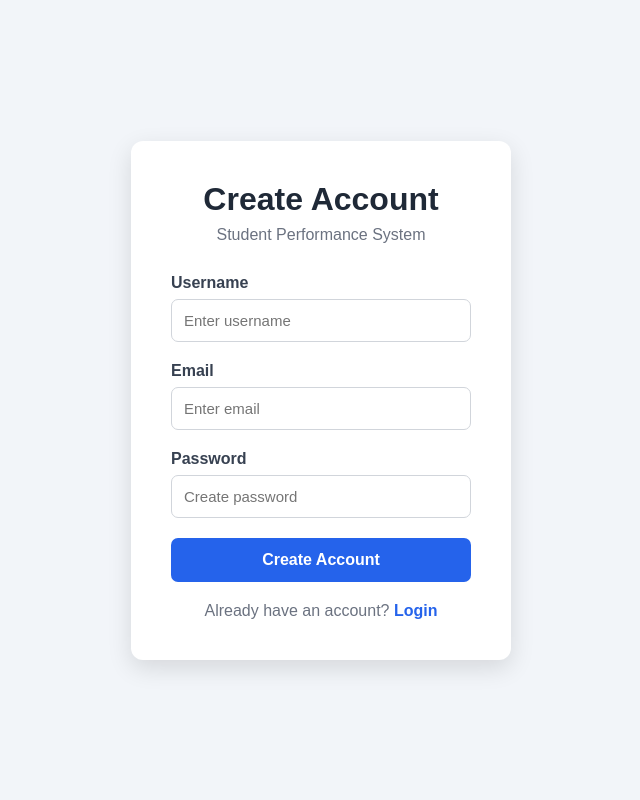
After one commit to Mohammedsaqeeb1818/Major_Project_Full, a Flask app: page /register in a window 1280 px wide. The commit adds this page. Shown: the whole page, without its empty margins (319-959 px from the left). Run offline with Flask 3, Linux system fonts and the light colour scheme; parts of the project's set-up code (start-up, migrations or seed data) failed here and were passed over.

Commit message:
Database Connectivity Completed

```diff
--- a/app.py
+++ b/app.py
@@ -1,15 +1,34 @@
 from flask import Flask, render_template, request
-
+from flask import (
+    Flask,
+    render_template,
+    request,
+    redirect,
+    url_for,
+    session,
+    flash
+)
 import pandas as pd
 import joblib
 import os
+import mysql.connector
+from werkzeug.security import generate_password_hash, check_password_hash
 
+def get_db_connection():
+    return mysql.connector.connect(
+        host="localhost",
+        user="root",
+        password="mdsaqeeb123#",
+        database="student_performance_db"
+    )
 
 # ============================================================
 # 1. CREATE FLASK APPLICATION
 # ============================================================
 
 app = Flask(__name__)
+app.secret_key = "student-performance-secret-key"
+
 
 
 # ============================================================
@@ -253,11 +272,14 @@ def home():
         "index.html"
     )
 
+
+#No one can access it
 @app.route("/predict-page")
 def predict_page():
-    return render_template(
-        "prediction.html"
-    )
+    if "user_id" not in session:
+        return redirect(url_for("login"))
+
+    return render_template("prediction.html")
 
 
 # ============================================================
@@ -561,6 +583,127 @@ def models_page():
                            model_results=model_results,best_model_name=best_model_name )
 
 
+#Login Page Routing
+
+@app.route("/login", methods=["GET", "POST"])
+def login():
+
+    if request.method == "POST":
+
+        username = request.form.get("username")
+        password = request.form.get("password")
+
+        connection = None
+        cursor = None
+
+        try:
+            connection = get_db_connection()
+            cursor = connection.cursor(dictionary=True)
+
+            query = """
+                SELECT id, username, password
+                FROM users
+                WHERE username = %s
+            """
+
+            cursor.execute(query, (username,))
+
+            user = cursor.fetchone()
+
+            if user and check_password_hash(user["password"], password):
+
+                session["user_id"] = user["id"]
+                session["username"] = user["username"]
+
+                return redirect(url_for("predict_page"))
+
+            else:
+                flash("Invalid username or password.")
+
+        except mysql.connector.Error as error:
+
+            print("MySQL Error:", error)
+
+            flash("Database connection error.")
+
+        finally:
+
+            if cursor:
+                cursor.close()
+
+            if connection:
+                connection.close()
+
+    return render_template("login.html")
+
+
+
+
+#Register Page Opening Route
+@app.route("/register", methods=["GET", "POST"])
+def register():
+
+    if request.method == "POST":
+
+        username = request.form.get("username")
+        email = request.form.get("email")
+        password = request.form.get("password")
+
+        hashed_password = generate_password_hash(password)
+
+        connection = None
+        cursor = None
+
+        try:
+
+            connection = get_db_connection()
+            cursor = connection.cursor()
+
+            query = """
+                INSERT INTO users (username, email, password)
+                VALUES (%s, %s, %s)
+            """
+
+            cursor.execute(
+                query,
+                (username, email, hashed_password)
+            )
+
+            connection.commit()
+
+            flash("Account created successfully. Please login.")
+
+            return redirect(url_for("login"))
+
+        except mysql.connector.IntegrityError:
+
+            flash("Username or email already exists.")
+
+        except mysql.connector.Error as error:
+
+            print("MySQL Error:", error)
+
+            flash("Registration failed.")
+
+        finally:
+
+            if cursor:
+                cursor.close()
+
+            if connection:
+                connection.close()
+
+    return render_template("register.html")
+
+
+
+#logout Option route
+@app.route("/logout")
+def logout():
+
+    session.clear()
+
+    return redirect(url_for("login"))
 
 
 
--- a/requirements.txt
+++ b/requirements.txt
@@ -19,3 +19,4 @@ six == 1.17.0
 threadpoolctl  == 3.6.0
 tzdata == 2026.3
 Flask==3.1.2
+mysql-connector-python == 26.7.0
--- /dev/null
+++ b/static/css/login.css
@@ -0,0 +1,110 @@
+* {
+    margin: 0;
+    padding: 0;
+    box-sizing: border-box;
+}
+
+body {
+    font-family: Arial, sans-serif;
+    background: #f2f5f9;
+    min-height: 100vh;
+
+    display: flex;
+    justify-content: center;
+    align-items: center;
+}
+
+.login-container {
+    width: 100%;
+    max-width: 420px;
+    padding: 20px;
+}
+
+.login-box {
+    background: white;
+    padding: 40px;
+    border-radius: 12px;
+
+    box-shadow: 0 8px 25px rgba(0, 0, 0, 0.12);
+}
+
+.login-box h1 {
+    text-align: center;
+    color: #1f2937;
+    margin-bottom: 8px;
+}
+
+.subtitle {
+    text-align: center;
+    color: #6b7280;
+    margin-bottom: 30px;
+}
+
+.input-group {
+    margin-bottom: 20px;
+}
+
+.input-group label {
+    display: block;
+    margin-bottom: 7px;
+    font-weight: bold;
+    color: #374151;
+}
+
+.input-group input {
+    width: 100%;
+    padding: 12px;
+
+    border: 1px solid #d1d5db;
+    border-radius: 7px;
+
+    font-size: 15px;
+}
+
+.input-group input:focus {
+    outline: none;
+    border-color: #2563eb;
+}
+
+button {
+    width: 100%;
+    padding: 13px;
+
+    border: none;
+    border-radius: 7px;
+
+    background: #2563eb;
+    color: white;
+
+    font-size: 16px;
+    font-weight: bold;
+
+    cursor: pointer;
+}
+
+button:hover {
+    background: #1d4ed8;
+}
+
+.register-text {
+    text-align: center;
+    margin-top: 20px;
+    color: #6b7280;
+}
+
+.register-text a {
+    color: #2563eb;
+    text-decoration: none;
+    font-weight: bold;
+}
+
+.message {
+    background: #fee2e2;
+    color: #991b1b;
+
+    padding: 10px;
+    border-radius: 6px;
+
+    margin-bottom: 20px;
+    text-align: center;
+}
--- a/templates/prediction.html
+++ b/templates/prediction.html
@@ -199,6 +199,6 @@
         📊 View Model Analysis
     </button>
 </a>
-
+<a href="{{ url_for('logout') }}">Logout</a>
 </body>
 </html>
--- /dev/null
+++ b/templates/register.html
@@ -0,0 +1,100 @@
+<!DOCTYPE html>
+<html lang="en">
+
+<head>
+
+    <meta charset="UTF-8">
+    <meta name="viewport" content="width=device-width, initial-scale=1.0">
+
+    <title>Create Account</title>
+
+    <link rel="stylesheet"
+          href="{{ url_for('static', filename='css/login.css') }}">
+
+</head>
+
+<body>
+
+<div class="login-container">
+
+    <div class="login-box">
+
+        <h1>Create Account</h1>
+
+        <p class="subtitle">
+            Student Performance System
+        </p>
+
+        {% with messages = get_flashed_messages() %}
+            {% if messages %}
+                {% for message in messages %}
+                    <div class="message">
+                        {{ message }}
+                    </div>
+                {% endfor %}
+            {% endif %}
+        {% endwith %}
+
+        <form action="{{ url_for('register') }}" method="POST">
+
+            <div class="input-group">
+
+                <label>Username</label>
+
+                <input
+                    type="text"
+                    name="username"
+                    placeholder="Enter username"
+                    required
+                >
+
+            </div>
+
+            <div class="input-group">
+
+                <label>Email</label>
+
+                <input
+                    type="email"
+                    name="email"
+                    placeholder="Enter email"
+                    required
+                >
+
+            </div>
+
+            <div class="input-group">
+
+                <label>Password</label>
+
+                <input
+                    type="password"
+                    name="password"
+                    placeholder="Create password"
+                    required
+                >
+
+            </div>
+
+            <button type="submit">
+                Create Account
+            </button>
+
+        </form>
+
+        <p class="register-text">
+
+            Already have an account?
+
+            <a href="{{ url_for('login') }}">
+                Login
+            </a>
+
+        </p>
+
+    </div>
+
+</div>
+
+</body>
+</html>
```
Also changed, not shown: templates/login.html (added, +75 -0 lines).
